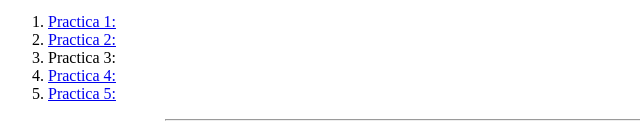
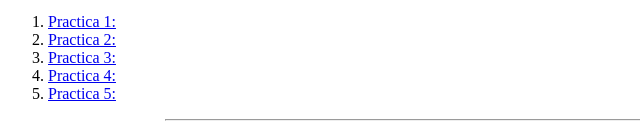
Before and after one commit to ChemitaAC/portafolio, a plain HTML site: page index.html in a window 1280 px wide. Shown: the part 1324-1450 px from the top of the page, 0-640 px from the left. Drawn offline with Linux system fonts and the light colour scheme.

Commit message:
Update index.html

```diff
--- a/index.html
+++ b/index.html
@@ -57,7 +57,7 @@
     <ol>
         <li><a href="Formulario.html">Practica 1:</a></li>
         <li><a href="Practica 2_181684.html">Practica 2:</a></li>
-        <li>Practica 3:</li>
+        <li><a href="Practica 3.html">Practica 3:</a></li>
         <li><a href="Practica 4.html">Practica 4:</a></li>
         <li><a href="Practica 5.html">Practica 5:</a></li>
     </ol>
```
